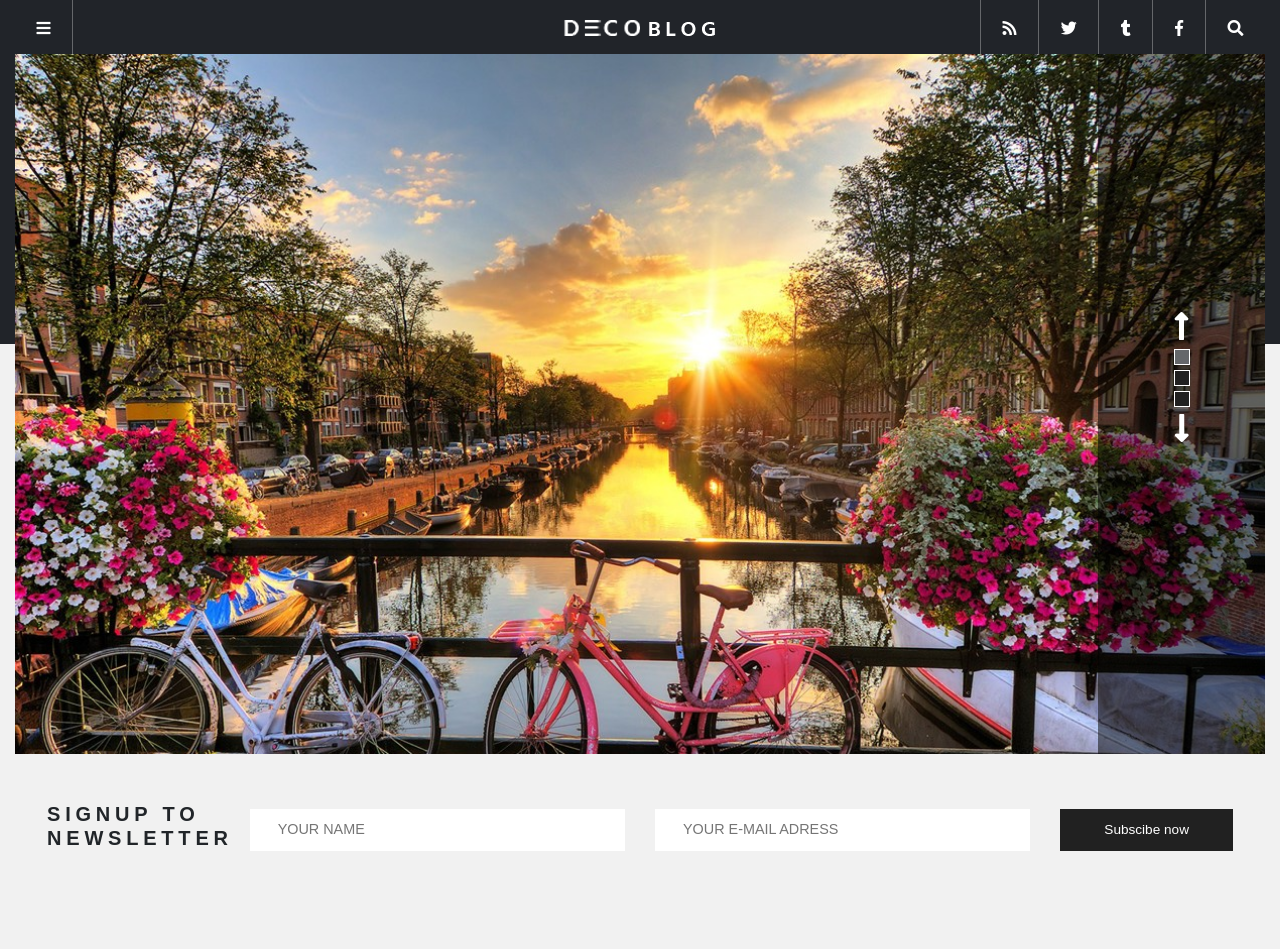
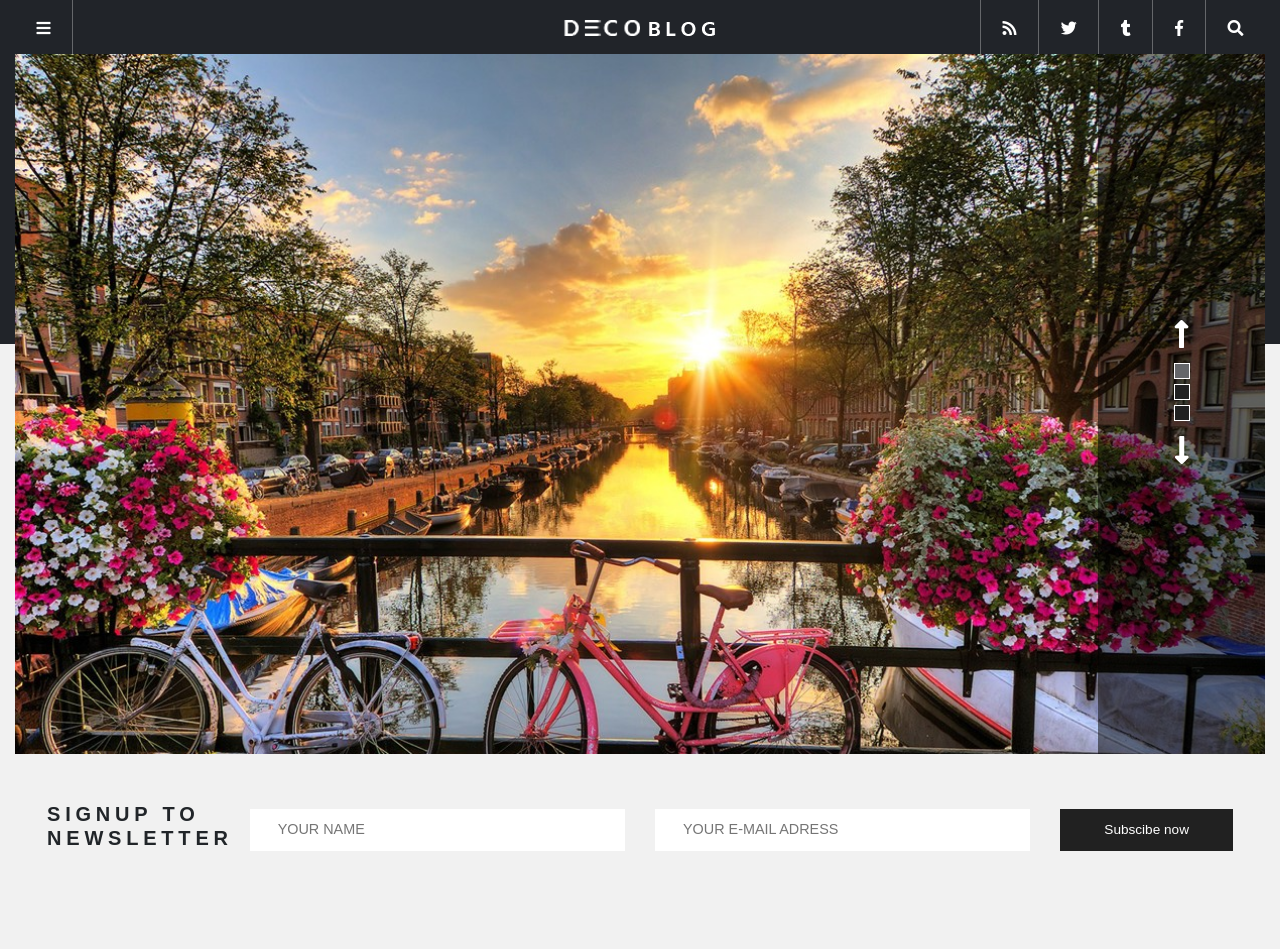
Before and after one commit to impressivedevelopments/decoblog, a PHP site: page / in a window 1280 px wide. Shown: the top 949 px of the page. Run offline with PHP 8.4, Linux system fonts and the light colour scheme; data that the repository does not hold is empty.

Commit message:
little changes(slider)

```diff
--- a/css/style.css
+++ b/css/style.css
@@ -110,6 +110,11 @@ input::placeholder, button {
 
 .slider-navigation .controls {
   padding: 16rem 1.3rem;
+}
+
+.slider-navigation .controls #next, .slider-navigation .controls #prev {
+  padding: 0.5rem 0rem;
+  cursor: pointer;
 }
 
 .slider-navigation label {
--- a/css/style.scss
+++ b/css/style.scss
@@ -76,6 +76,10 @@ input::placeholder, button {
         z-index: 199;
         .controls {
             padding: 16rem 1.3rem;
+            #next, #prev {
+                padding: 0.5rem 0rem;
+                cursor: pointer;
+            }
         }
         label {
             background: $black;
@@ -93,6 +97,7 @@ input::placeholder, button {
             border-color: $white;
         }
     }
+
 }
 @keyframes slider-down{
     0% { transform: translateY(0px); }
```
Also changed, not shown: 1 other file.
